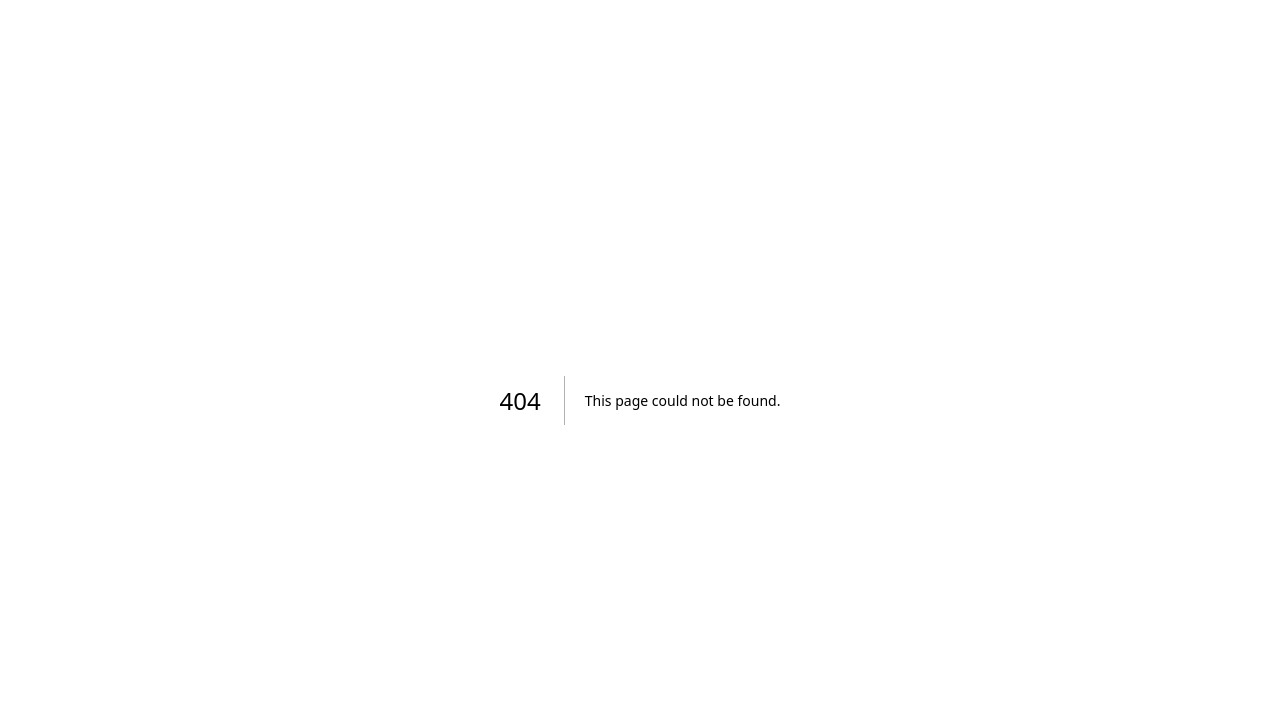
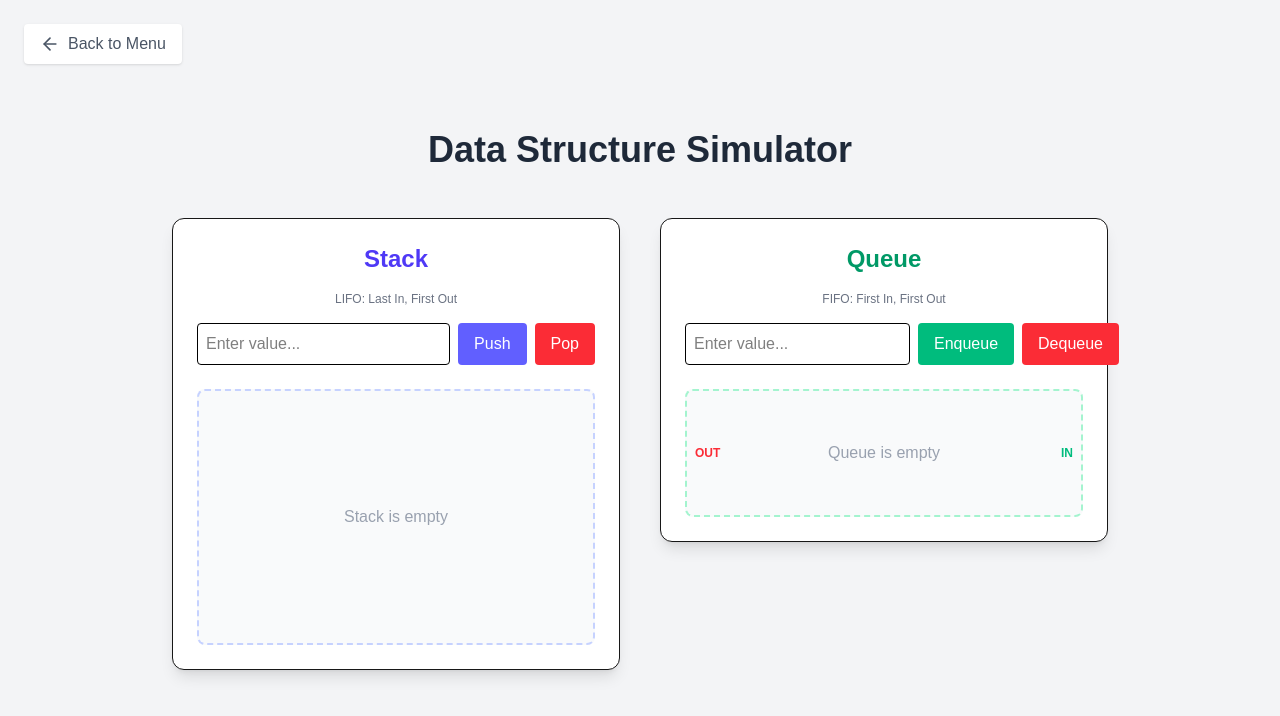
Before and after one commit to moze-mehraban/ds-tools, a Next.js app: page /stackQueue in a window 1280 px wide. Before the commit this address had no page. Shown: the top 716 px of the page. Built offline with nearby package versions, Linux system fonts and the light colour scheme.

Commit message:
added stack and queue

```diff
--- /dev/null
+++ b/app/components/QueueSimulator.tsx
@@ -0,0 +1,55 @@
+'use client';
+import { useState } from 'react';
+
+export default function QueueSimulator() {
+  const [queue, setQueue] = useState<string[]>([]);
+  const [inputValue, setInputValue] = useState('');
+
+  const handleEnqueue = () => {
+    if (!inputValue) return;
+    setQueue([...queue, inputValue]);
+    setInputValue('');
+  };
+
+  const handleDequeue = () => {
+    if (queue.length === 0) return;
+    setQueue(queue.slice(1));
+  };
+
+  return (
+    <div className="border p-6 rounded-xl shadow-lg bg-white w-full max-w-md">
+      <h2 className="text-2xl font-bold mb-4 text-emerald-600 text-center">Queue</h2>
+      <p className="text-xs text-gray-500 text-center mb-4">FIFO: First In, First Out</p>
+
+      <div className="flex gap-2 mb-6">
+        <input
+          type="text"
+          value={inputValue}
+          onChange={(e) => setInputValue(e.target.value)}
+          className="border p-2 rounded flex-1 text-black"
+          placeholder="Enter value..."
+        />
+        <button onClick={handleEnqueue} className="bg-emerald-500 hover:bg-emerald-600 text-white px-4 py-2 rounded">Enqueue</button>
+        <button onClick={handleDequeue} className="bg-red-500 hover:bg-red-600 text-white px-4 py-2 rounded">Dequeue</button>
+      </div>
+
+      <div className="flex flex-row items-center gap-2 h-32 overflow-x-auto border-2 border-dashed border-emerald-200 p-4 rounded-lg bg-gray-50 relative">
+        <span className="absolute left-2 text-xs text-red-500 font-bold">OUT</span>
+        <span className="absolute right-2 text-xs text-emerald-500 font-bold">IN</span>
+
+        {queue.length === 0 ? (
+          <p className="text-gray-400 w-full text-center">Queue is empty</p>
+        ) : (
+          queue.map((item, index) => (
+            <div
+              key={index}
+              className="min-w-[80px] bg-emerald-500 text-white text-center py-4 rounded shadow-md"
+            >
+              {item}
+            </div>
+          ))
+        )}
+      </div>
+    </div>
+  );
+}
--- /dev/null
+++ b/app/components/StackSimulator.tsx
@@ -0,0 +1,54 @@
+'use client';
+import { useState } from 'react';
+
+export default function StackSimulator() {
+  const [stack, setStack] = useState<string[]>([]);
+  const [inputValue, setInputValue] = useState('');
+
+  const handlePush = () => {
+    if (!inputValue) return;
+    setStack([...stack, inputValue]);
+    setInputValue('');
+  };
+
+  const handlePop = () => {
+    if (stack.length === 0) return;
+    const newStack = [...stack];
+    newStack.pop();
+    setStack(newStack);
+  };
+
+  return (
+    <div className="border p-6 rounded-xl shadow-lg bg-white w-full max-w-md">
+      <h2 className="text-2xl font-bold mb-4 text-indigo-600 text-center">Stack</h2>
+      <p className="text-xs text-gray-500 text-center mb-4">LIFO: Last In, First Out</p>
+
+      <div className="flex gap-2 mb-6">
+        <input
+          type="text"
+          value={inputValue}
+          onChange={(e) => setInputValue(e.target.value)}
+          className="border p-2 rounded flex-1 text-black"
+          placeholder="Enter value..."
+        />
+        <button onClick={handlePush} className="bg-indigo-500 hover:bg-indigo-600 text-white px-4 py-2 rounded">Push</button>
+        <button onClick={handlePop} className="bg-red-500 hover:bg-red-600 text-white px-4 py-2 rounded">Pop</button>
+      </div>
+
+      <div className="flex flex-col-reverse items-center gap-2 h-64 overflow-y-auto border-2 border-dashed border-indigo-200 p-4 rounded-lg bg-gray-50">
+        {stack.length === 0 ? (
+          <p className="text-gray-400 mt-auto mb-auto">Stack is empty</p>
+        ) : (
+          stack.map((item, index) => (
+            <div
+              key={index}
+              className="w-full bg-indigo-500 text-white text-center py-3 rounded shadow-md"
+            >
+              {item}
+            </div>
+          ))
+        )}
+      </div>
+    </div>
+  );
+}
--- /dev/null
+++ b/app/stackQueue/page.tsx
@@ -0,0 +1,32 @@
+import Link from 'next/link';
+import StackSimulator from '../components/StackSimulator';
+import QueueSimulator from '../components/QueueSimulator';
+
+export default function Home() {
+  return (
+    <main className="min-h-screen bg-gray-100 p-8 flex flex-col items-center justify-center relative">
+
+      {/* دکمه بازگشت به منو (گوشه بالا سمت چپ) */}
+      <Link
+        href="/"
+        className="absolute top-6 left-6 flex items-center gap-2 text-gray-600 hover:text-gray-900 transition-colors font-medium bg-white px-4 py-2 rounded shadow-sm hover:shadow-md"
+      >
+        {/* آیکون فلش ساده */}
+        <svg xmlns="http://www.w3.org/2000/svg" width="20" height="20" viewBox="0 0 24 24" fill="none" stroke="currentColor" strokeWidth="2" strokeLinecap="round" strokeLinejoin="round">
+          <path d="m12 19-7-7 7-7"/>
+          <path d="M19 12H5"/>
+        </svg>
+        Back to Menu
+      </Link>
+
+      <h1 className="text-4xl font-bold text-gray-800 mb-12 text-center mt-10 lg:mt-0">
+        Data Structure Simulator
+      </h1>
+
+      <div className="flex flex-col lg:flex-row gap-10 items-start justify-center w-full">
+        <StackSimulator />
+        <QueueSimulator />
+      </div>
+    </main>
+  );
+}
```
